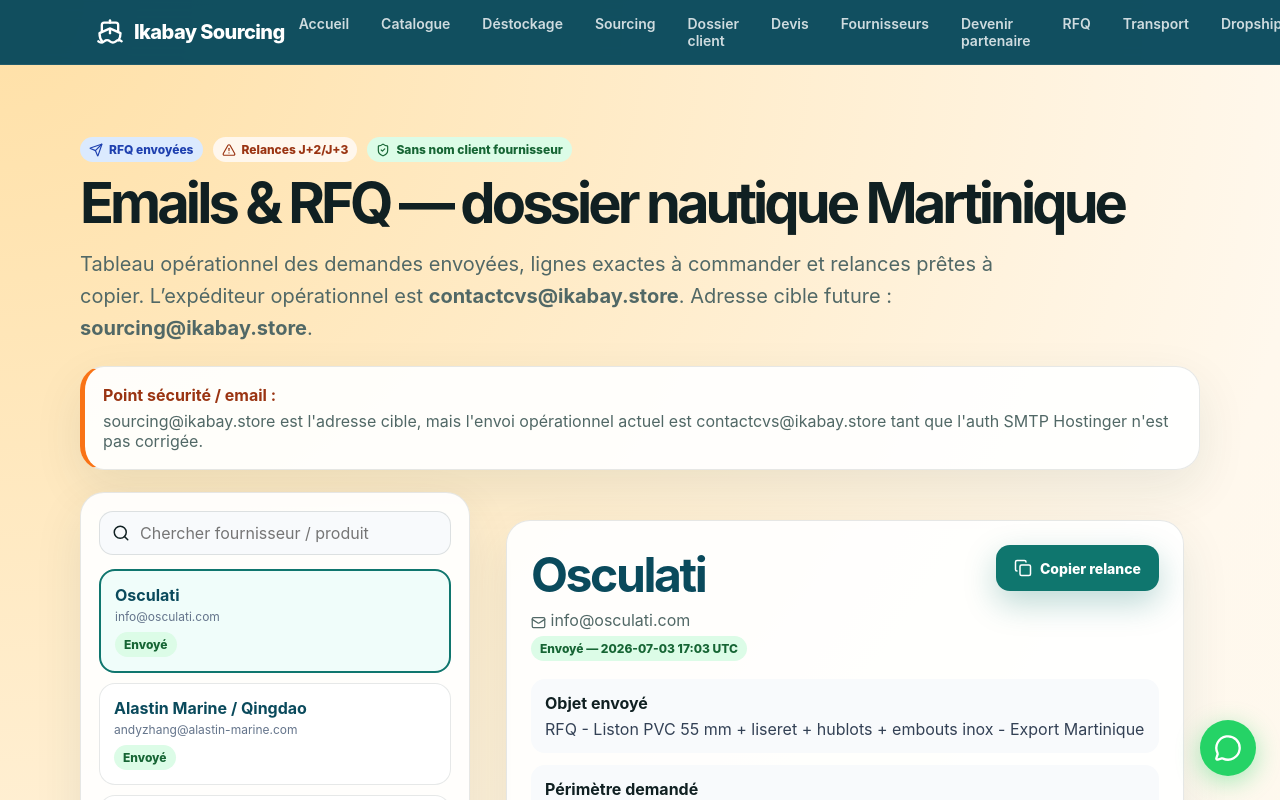
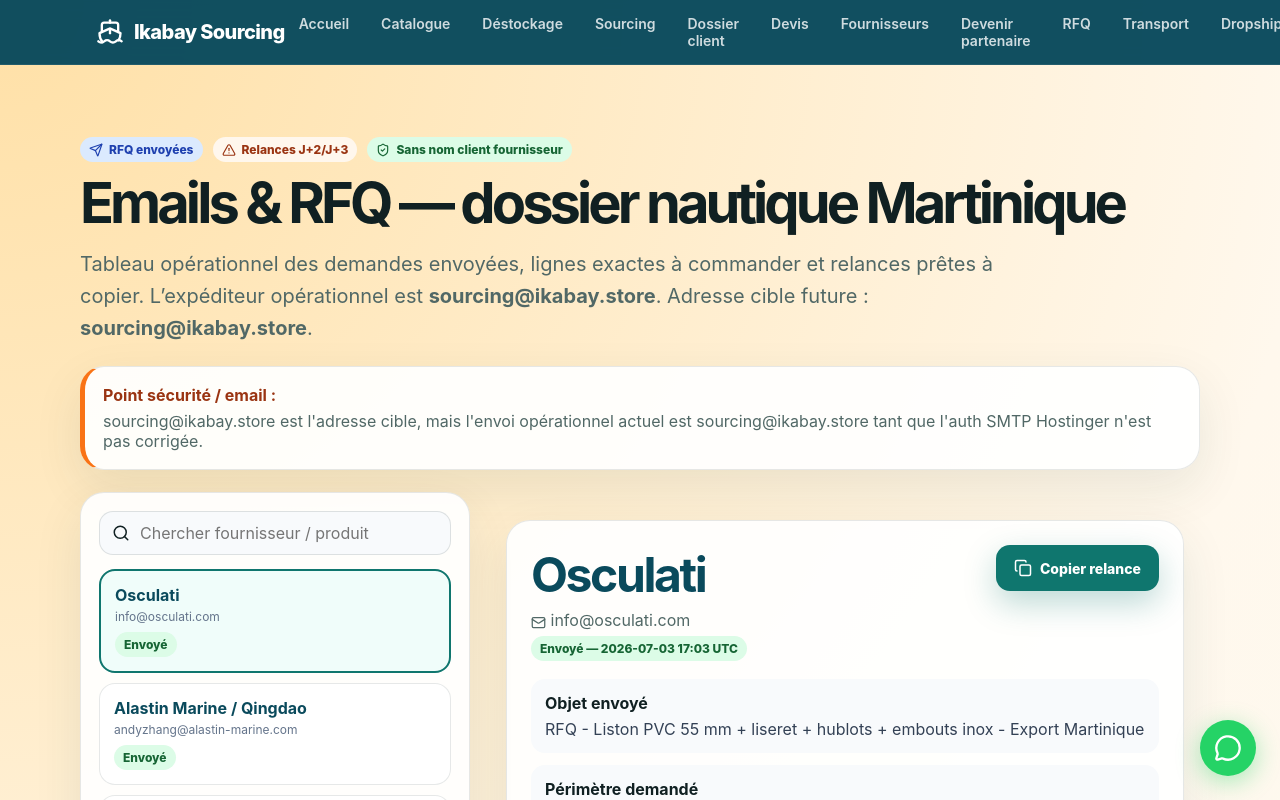
Before and after one commit to CVlad97/IKABAY, a React (Vite) app: page /rfq in a window 1280 px wide. Shown: the top 800 px of the page. Built offline with nearby package versions, Linux system fonts and the light colour scheme; no server answers.

Commit message:
fix: remove legacy mailbox references

```diff
--- a/src/data/sourcingOperations.js
+++ b/src/data/sourcingOperations.js
@@ -1,7 +1,7 @@
 export const sourcingMailbox = {
   official: 'sourcing@ikabay.store',
-  operational: 'contactcvs@ikabay.store',
-  note: "sourcing@ikabay.store est l'adresse cible, mais l'envoi opérationnel actuel est contactcvs@ikabay.store tant que l'auth SMTP Hostinger n'est pas corrigée.",
+  operational: 'sourcing@ikabay.store',
+  note: "sourcing@ikabay.store est l'adresse cible, mais l'envoi opérationnel actuel est sourcing@ikabay.store tant que l'auth SMTP Hostinger n'est pas corrigée.",
 };
 
 export const exactOrderLines = [
@@ -22,12 +22,12 @@ export const exactOrderLines = [
 ];
 
 export const sentRfqs = [
-  { supplier: 'Osculati', to: 'info@osculati.com', subject: 'RFQ - Liston PVC 55 mm + liseret + hublots + embouts inox - Export Martinique', sentAt: '2026-07-03 17:03 UTC', account: 'contactcvs@ikabay.store', scope: 'Liston 55 mm, liseret, embouts inox, hublots, échelles, taquets, loquets, porte-gobelets', status: 'Envoyé' },
-  { supplier: 'Alastin Marine / Qingdao', to: 'andyzhang@alastin-marine.com', subject: 'RFQ - SS316 marine hardware exact order - cleats ladders cup holders - Caribbean supply', sentAt: '2026-07-28 19:02 UTC', account: 'contactcvs@ikabay.store', scope: 'Taquets, échelles, porte-gobelets, manilles, visserie inox 316', status: 'Envoyé' },
-  { supplier: 'Wudi Xinxiangju', to: 'sdwdxincheng@163.com', subject: 'RFQ - SS316 marine flush latches exact order - with and without key', sentAt: '2026-07-28 19:02 UTC', account: 'contactcvs@ikabay.store', scope: 'Loquets inox avec/sans clé + charnières option', status: 'Envoyé' },
-  { supplier: 'Quick Group', to: 'info@quickgroup.com', subject: 'RFQ - Bow Roller Nemo 10 QKANEMO10 x5 - exact quote Martinique', sentAt: '2026-07-28 19:02 UTC', account: 'contactcvs@ikabay.store', scope: 'Davier Quick Nemo 10 x5', status: 'Envoyé' },
-  { supplier: 'Mantus Marine', to: 'info@mantusanchors.com', subject: 'RFQ - Bow roller for 8 kg anchor - 5 units - exact quote Caribbean delivery', sentAt: '2026-07-28 19:03 UTC', account: 'contactcvs@ikabay.store', scope: 'Bow roller / davier pour ancre 8 kg', status: 'Envoyé' },
-  { supplier: 'Comptoir Nautique', to: 'contact@comptoirnautique.fr', subject: 'Demande de devis - Compas Plastimo 135/150 mm x5 - Export Martinique', sentAt: '2026-07-28 19:03 UTC', account: 'contactcvs@ikabay.store', scope: 'Compas Plastimo Contest 150 / Neptune 135 x5', status: 'Envoyé' },
+  { supplier: 'Osculati', to: 'info@osculati.com', subject: 'RFQ - Liston PVC 55 mm + liseret + hublots + embouts inox - Export Martinique', sentAt: '2026-07-03 17:03 UTC', account: 'sourcing@ikabay.store', scope: 'Liston 55 mm, liseret, embouts inox, hublots, échelles, taquets, loquets, porte-gobelets', status: 'Envoyé' },
+  { supplier: 'Alastin Marine / Qingdao', to: 'andyzhang@alastin-marine.com', subject: 'RFQ - SS316 marine hardware exact order - cleats ladders cup holders - Caribbean supply', sentAt: '2026-07-28 19:02 UTC', account: 'sourcing@ikabay.store', scope: 'Taquets, échelles, porte-gobelets, manilles, visserie inox 316', status: 'Envoyé' },
+  { supplier: 'Wudi Xinxiangju', to: 'sdwdxincheng@163.com', subject: 'RFQ - SS316 marine flush latches exact order - with and without key', sentAt: '2026-07-28 19:02 UTC', account: 'sourcing@ikabay.store', scope: 'Loquets inox avec/sans clé + charnières option', status: 'Envoyé' },
+  { supplier: 'Quick Group', to: 'info@quickgroup.com', subject: 'RFQ - Bow Roller Nemo 10 QKANEMO10 x5 - exact quote Martinique', sentAt: '2026-07-28 19:02 UTC', account: 'sourcing@ikabay.store', scope: 'Davier Quick Nemo 10 x5', status: 'Envoyé' },
+  { supplier: 'Mantus Marine', to: 'info@mantusanchors.com', subject: 'RFQ - Bow roller for 8 kg anchor - 5 units - exact quote Caribbean delivery', sentAt: '2026-07-28 19:03 UTC', account: 'sourcing@ikabay.store', scope: 'Bow roller / davier pour ancre 8 kg', status: 'Envoyé' },
+  { supplier: 'Comptoir Nautique', to: 'contact@comptoirnautique.fr', subject: 'Demande de devis - Compas Plastimo 135/150 mm x5 - Export Martinique', sentAt: '2026-07-28 19:03 UTC', account: 'sourcing@ikabay.store', scope: 'Compas Plastimo Contest 150 / Neptune 135 x5', status: 'Envoyé' },
 ];
 
 export const supplierScores = [
```
